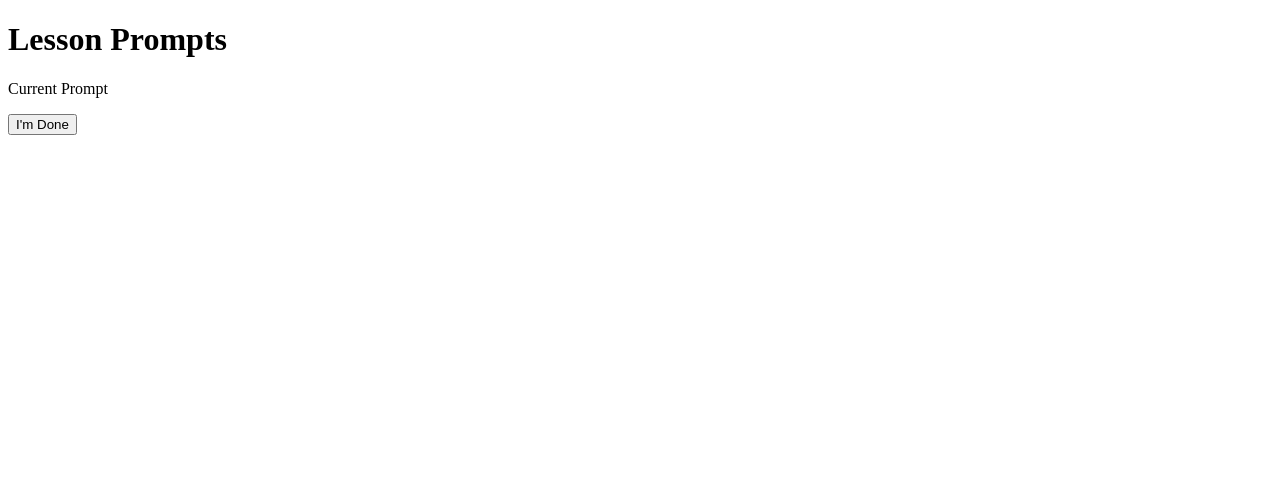
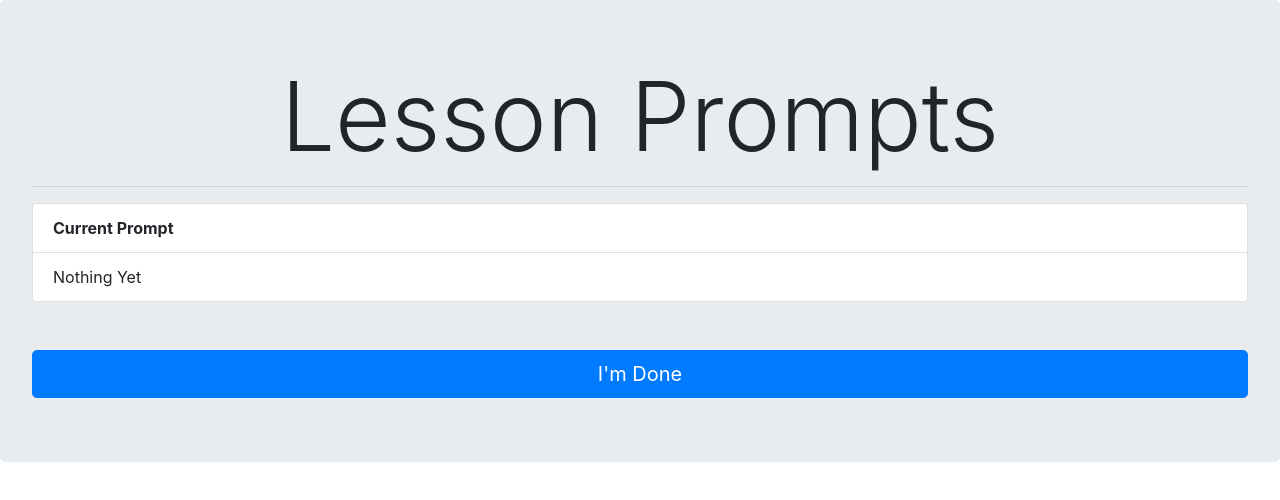
Before and after one commit to mahuntington/prompter, a website: page public/index.html in a window 1280 px wide. Drawn offline with nearby package versions, Linux system fonts and the light colour scheme; no server answers.

Commit message:
bootstrap for user

```diff
--- a/public/index.html
+++ b/public/index.html
@@ -1,16 +1,21 @@
 <!DOCTYPE html>
-<html>
+<html lang="en">
     <head>
         <meta charset="utf-8">
-        <title></title>
+        <meta name="viewport" content="width=device-width, initial-scale=1, shrink-to-fit=no">
+        <title>Lesson Prompts</title>
+        <link rel="stylesheet" href="https://maxcdn.bootstrapcdn.com/bootstrap/4.0.0-beta/css/bootstrap.min.css" integrity="sha384-/Y6pD6FV/Vv2HJnA6t+vslU6fwYXjCFtcEpHbNJ0lyAFsXTsjBbfaDjzALeQsN6M" crossorigin="anonymous" />
     </head>
     <body>
-        <h1>Lesson Prompts</h1>
-        <dl>
-            <dt>Current Prompt</dt>
-            <dd></dd>
-        </dl>
-        <button>I'm Done</button>
+        <main class="jumbotron">
+            <h1 class="display-1 text-center">Lesson Prompts</h1>
+            <hr />
+            <dl class="list-group">
+                <dt class="list-group-item">Current Prompt</dt>
+                <dd class="list-group-item">Nothing Yet</dd>
+            </dl>
+            <button class="btn btn-lg btn-block btn-primary mt-5">I'm Done</button>
+        </main>
         <script src="/socket.io/socket.io.js"></script>
         <script src="/js/index.js" charset="utf-8"></script>
     </body>
```
